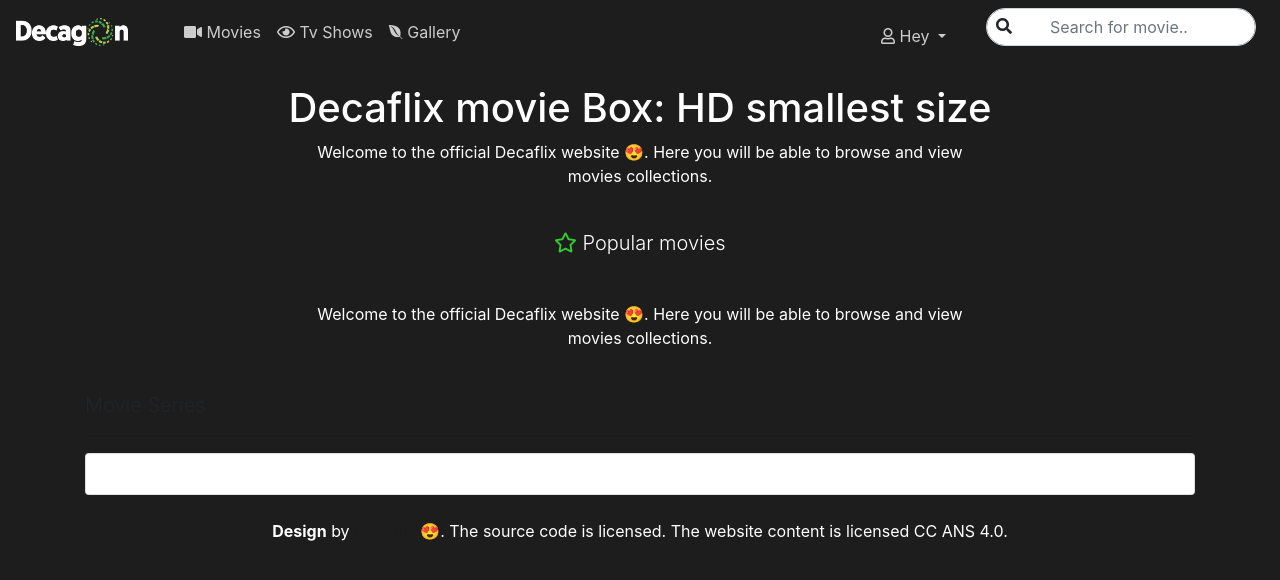
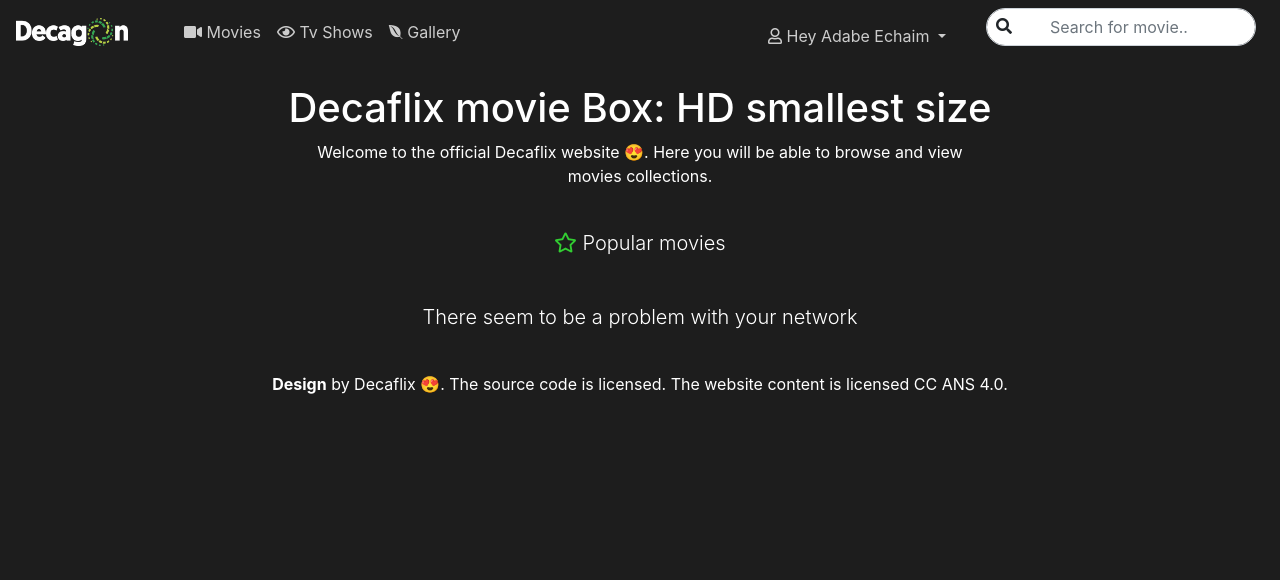
Before and after one commit to cranium44/DecaFlix, a Flask app: page / in a window 1280 px wide. Shown: the top 580 px of the page. Run offline with Flask 2, Linux system fonts and the light colour scheme; a user stored in the database is signed in; data that the repository does not hold is empty; parts of the project's set-up code (start-up, migrations or seed data) failed here and were passed over; some libraries are stand-ins or nearby versions.

Commit message:
Add error checking in index and search_list.html

```diff
--- a/templates/index.html
+++ b/templates/index.html
@@ -21,53 +21,18 @@ style %}
             <span class="lead"><i class="far fa-star" style="color:  #32CD32;"></i> Popular movies</span>
         </div>
     </div>
-    <div class="para">
-        <div>
-            <p class="para-txt text-center">
-                Welcome to the official Decaflix website 😍. Here you will be able to
-                browse and view movies collections.
-            </p>
-        </div>
-    </div>
-    </div>
+
 </section>
 
 <section>
     <div class="container">
+        {% if movies %}
+
         <div class="row">
-
 
             {% for movie in movies %}
 
             <div class="col-md-6">
-                <!-- <div class="card mb-3" style="border:none; height: 90%;">
-                    <div class="row no-gutters">
-                        <div class="col-md-5">
-                            <a href="./single.html">
-                                <img src="{{movie["poster_path"]}}" class="card-img" alt="..." style="height: 100%;" /></a>
-                        </div>
-                        <div class="col-md-7">
-                            <div class="card-body" style="height: 90%;">
-                                <a 0href="./single.html">
-                                    <h2 id="title">{{ movie["title"] }}</h2>
-                                </a>
-                                <p class="card-text">
-                                    {{ movie["overview"] }}
-                                </p>
-                                <p class="card-text">
-                                    <small class="text-muted">{{ movie["date"] }}</small>
-                                </p>
-                                <p class="card-text">
-                                    <small class="text-muted" data-id="{{ movie["id"] }}"></small>
-                                </p>
-                            </div>
-                            <div class="card-footer">
-                                <a id="submit" href="#" class="btn btn-outline-dark btn-sm" data-id="{{ movie["id"] }}">more
-                                    info</a>
-                            </div>
-                        </div>
-                    </div>
-                </div> -->
                 <div class="card my-4" style="width: 28rem;">
                     <img src="{{movie["poster_path"]}}" class="card-img-top" style="height: 481px;" alt="...">
                     <div class="card-body">
@@ -83,10 +48,20 @@ style %}
             {% endfor %}
 
         </div>
+        {% else %}
+        <div class="para">
+                <div>
+                    <p class="lead para-txt text-center" style="color: #ffffff;">
+                       There seem to be a problem with your network
+                    </p>
+                </div>
+            </div>
+        </div>
+        {% endif %}
     </div>
 </section>
 
-<section>
+<!-- <section>
     <div class="container my-4">
         <div>
             <p class="lead">Movie Series</p>
@@ -98,7 +73,7 @@ style %}
             </div>
         </div>
     </div>
-</section>
+</section> -->
 
 {% endblock %} {% block script %}
 <script type="text/javascript" charset="utf8" src="https://cdn.datatables.net/1.10.19/js/jquery.dataTables.js"></script>
--- a/templates/layout.html
+++ b/templates/layout.html
@@ -45,7 +45,7 @@
                     <div class="nav-item dropdown mr-4 mt-2">
                         <a class="nav-link dropdown-toggle signup" href="#" id="navbarDropdown" role="button"
                             data-toggle="dropdown" aria-haspopup="true" aria-expanded="false">
-                            <i class="far fa-user"></i> Hey {{session.username}}
+                            <i class="far fa-user"></i> Hey {{session.name}}
                         </a>
                         <div class="dropdown-menu" aria-labelledby="navbarDropdown">
                             <a class="dropdown-item" href="#"><i class="fas fa-globe-africa"></i> Events</a>
@@ -80,7 +80,7 @@
         <div class="container">
             <div class="">
                 <p>
-                    <strong>Design</strong> by <a href="http://github.com/flinchy">Decaflix 😍</a>. The source code is
+                    <strong>Design</strong> by Decaflix 😍. The source code is
                     licensed. The website content is licensed CC ANS 4.0.
                 </p>
             </div>
```
Also changed, not shown: templates/search_list.html (+17 -5 lines).
